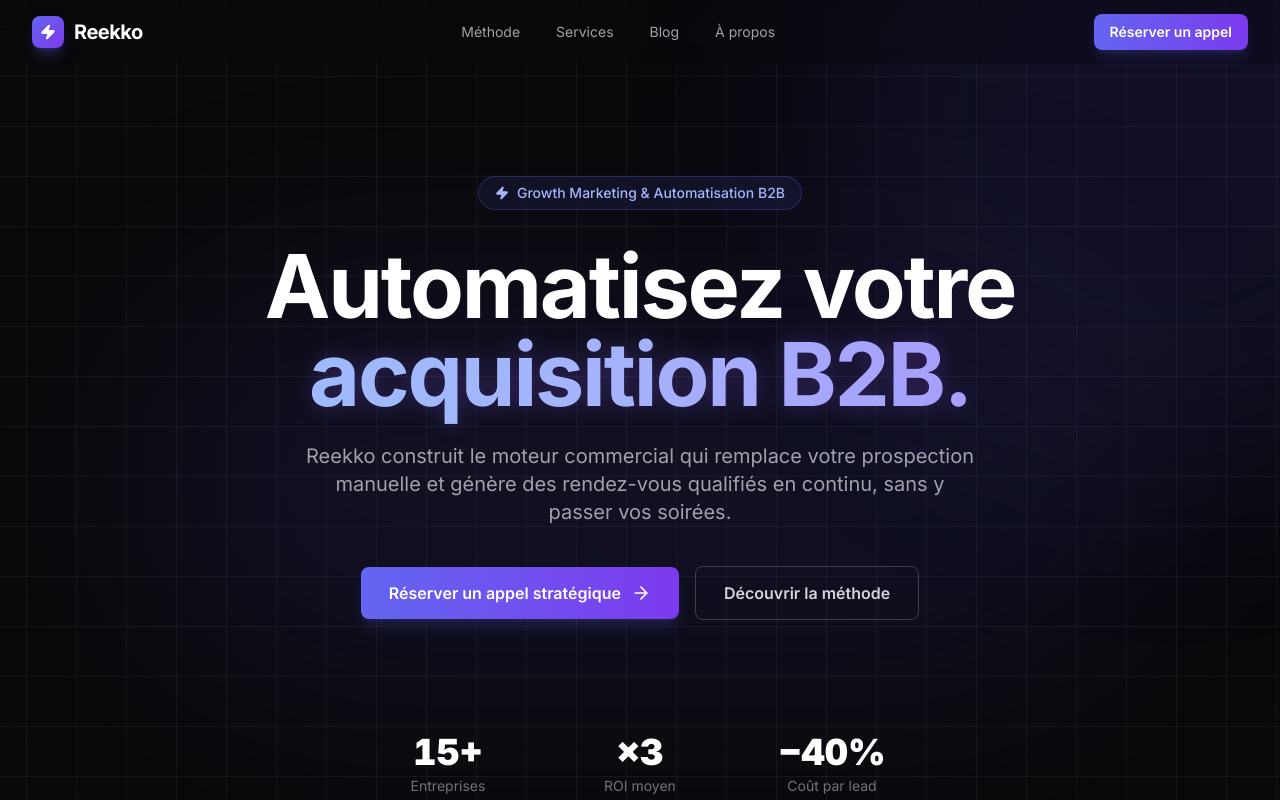
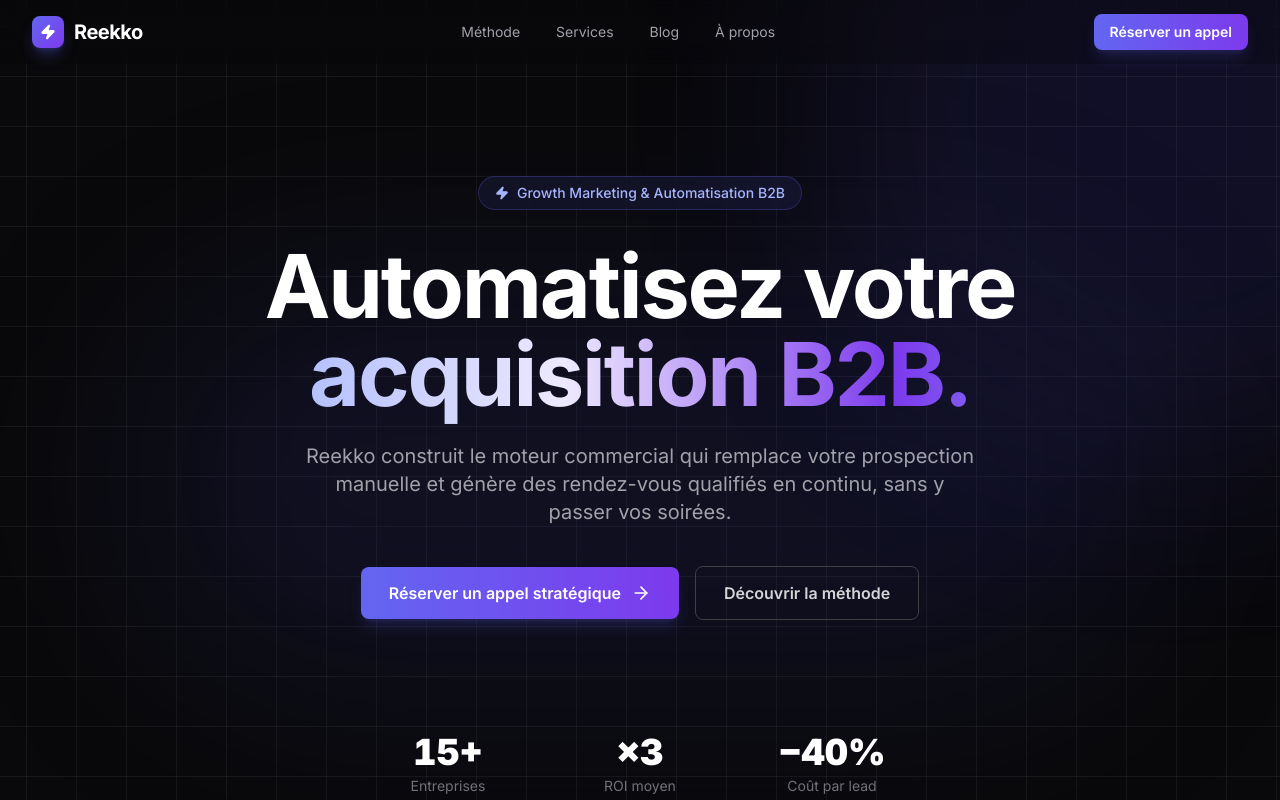
Before and after one commit to Laremss/Reekko, a Next.js app: page / in a window 1280 px wide. Shown: the top 800 px of the page. Built offline with nearby package versions, Linux system fonts and the light colour scheme.

Commit message:
Modification du site

```diff
--- a/app/globals.css
+++ b/app/globals.css
@@ -100,21 +100,27 @@
   animation: fadeInUp 0.7s ease-out both;
 }
 
-/* Animated gradient text — glow pulse */
-@keyframes glowPulse {
-  0%, 100% {
-    filter: drop-shadow(0 0 0px transparent);
-    background-position: 0% center;
-  }
-  50% {
-    filter: drop-shadow(0 0 18px rgba(139, 92, 246, 0.5));
-    background-position: 100% center;
-  }
+/* Animated gradient text — shimmer sweep */
+@keyframes shimmer {
+  0%   { background-position: 0% center; }
+  100% { background-position: 200% center; }
 }
 
 .animate-gradient-text {
-  background-size: 220% auto;
-  animation: glowPulse 4s ease-in-out infinite;
+  /* Gradient : bleu → indigo → éclat violet clair → violet profond → bleu (boucle seamless) */
+  background-image: linear-gradient(
+    to right,
+    #93c5fd,
+    #a5b4fc,
+    #ede9fe,
+    #7c3aed,
+    #93c5fd
+  );
+  -webkit-background-clip: text;
+  background-clip: text;
+  color: transparent;
+  background-size: 200% auto;
+  animation: shimmer 3s linear infinite;
 }
 
 /* MDX / Prose overrides */
--- a/components/sections/HeroSection.tsx
+++ b/components/sections/HeroSection.tsx
@@ -36,7 +36,7 @@ export default function HeroSection() {
         >
           Automatisez votre
           <br />
-          <span className="bg-gradient-to-r from-blue-300 via-indigo-300 to-violet-400 bg-clip-text text-transparent animate-gradient-text">
+          <span className="animate-gradient-text">
             acquisition B2B.
           </span>
         </h1>
```
